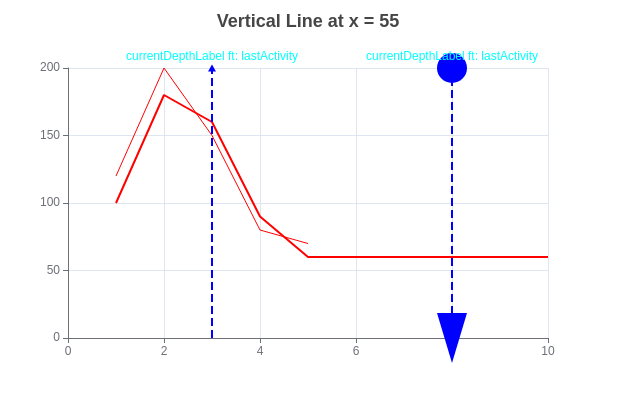
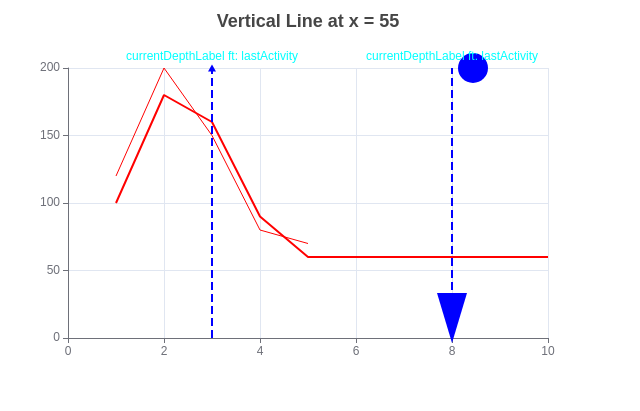
Before and after one commit to acsgunc/echarts-vertical-line-dataset, a website: page index.html in a window 1280 px wide. Shown: the whole page, without its empty margins (0-640 px from the left). Drawn offline with nearby package versions, Linux system fonts and the light colour scheme.

Commit message:
symbol size

```diff
--- a/index.html
+++ b/index.html
@@ -114,8 +114,12 @@
 
           markLine: {
             silent: true,
-            symbol: ['triangle', 'circle', ],
+            symbol: ['triangle', 'circle',],
             symbolSize: [30, 50], // [width, height]
+            symbolOffset: [
+              [0, 20],    // offset of starting symbol
+              ['70%', 0]  // offset of ending symbol
+            ],
             animation: true,
             lineStyle: {
               type: 'dashed',
```
